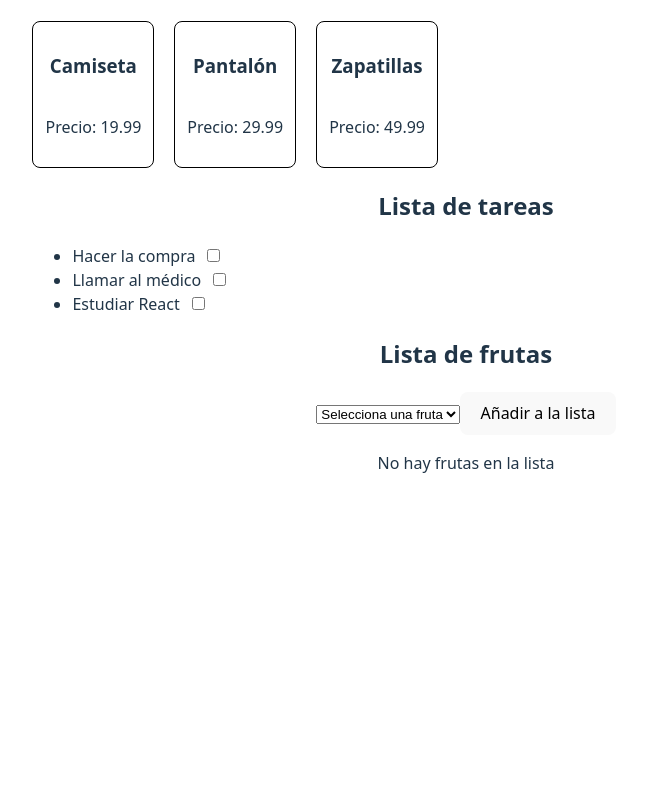
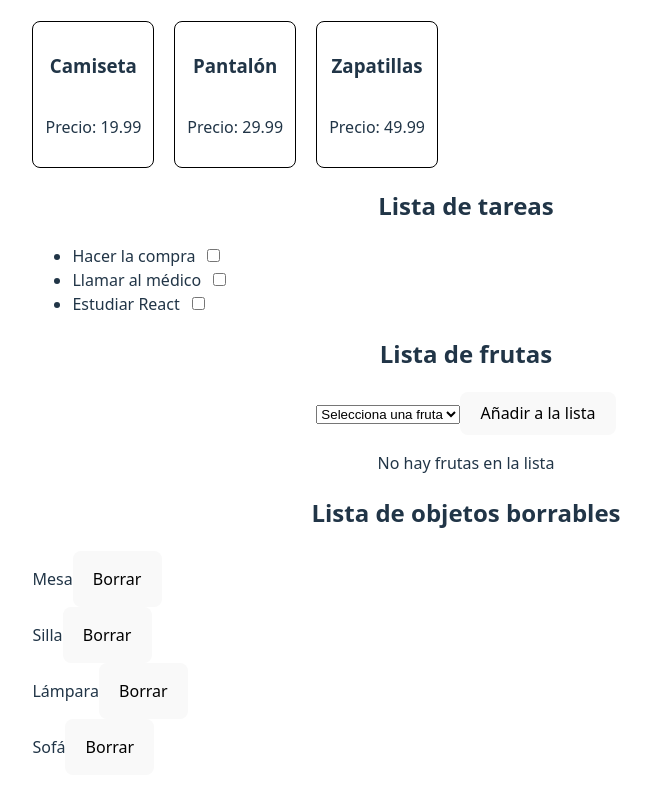
Before and after one commit to juansim87/react-practice-conditions-and-lists, a React (Vite) app: page / in a window 1280 px wide. Shown: the part 404-1196 px from the top of the page, without its empty margins (174-825 px from the left). Before the commit the page ends 927 px from the top, so only its background shows below. Built offline with nearby package versions, Linux system fonts and the light colour scheme.

Commit message:
feat(RemoveItemList): Create list of elements with delete button for each

```diff
--- a/src/App.jsx
+++ b/src/App.jsx
@@ -3,6 +3,7 @@
 import { AddFruitForm } from './components/AddFruitForm/AddFruitForm'
 import { NameList } from './components/NameList/NameList'
 import { ProductList } from './components/ProductList/ProductList'
+import { RemoveItemList } from './components/RemoveItemList/RemoveItemList'
 import { TaskList } from './components/TaskList/TaskList'
 
 function App() {
@@ -15,6 +16,7 @@
      <ProductList/>
      <TaskList/>
      <AddFruitForm/>
+     <RemoveItemList/>
     </>
   )
 }
--- a/src/components/RemoveItemList/RemoveItemList.css
+++ b/src/components/RemoveItemList/RemoveItemList.css
@@ -0,0 +1,3 @@
+.item {
+    display: flex;
+}
--- a/src/components/RemoveItemList/RemoveItemList.jsx
+++ b/src/components/RemoveItemList/RemoveItemList.jsx
@@ -0,0 +1,27 @@
+import { useState } from "react";
+import "./RemoveItemList.css";
+
+export const RemoveItemList = () => {
+  const [deleted, setDeleted] = useState([]);
+
+  const items = ["Mesa", "Silla", "Lámpara", "Sofá"];
+
+  const handleDelete = (item) => {
+    setDeleted((prev) => [...prev, item]);
+  };
+
+  const visibleItems = items.filter((item) => !deleted.includes(item));
+
+  return (
+    <div>
+      <h2>Lista de objetos borrables</h2>
+
+      {visibleItems.map((item, index) => (
+        <div key={`${item}-${index}`} className="item">
+          <p>{item}</p>
+          <button onClick={() => handleDelete(item)}>Borrar</button>
+        </div>
+      ))}
+    </div>
+  );
+};
```
